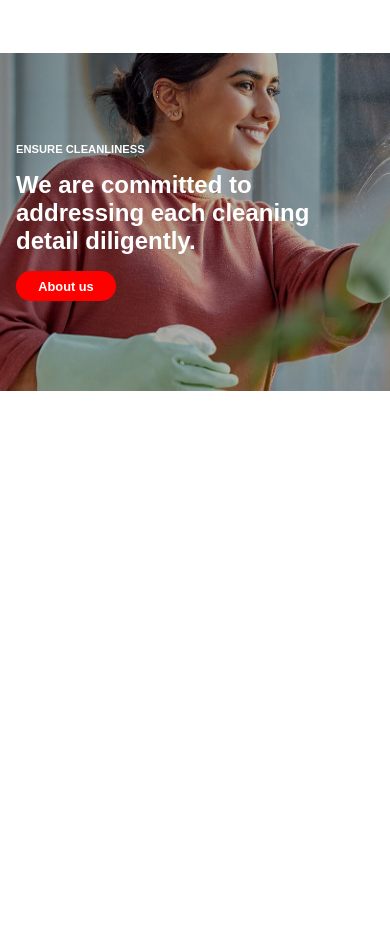
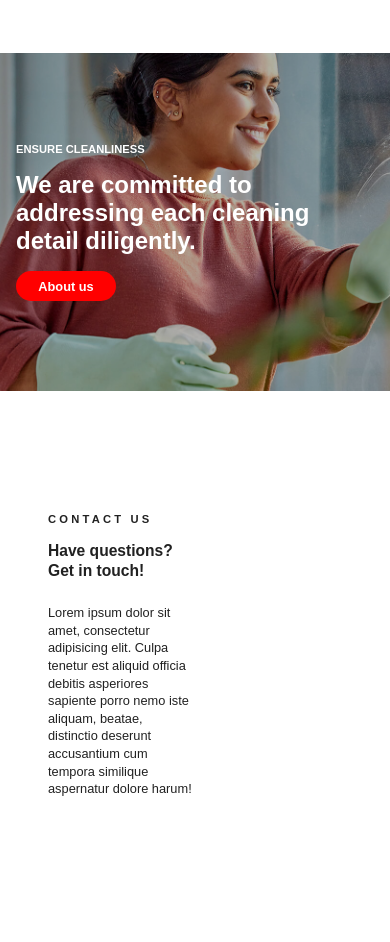
Before and after one commit to ArpanSankesh/Anthony-freelance-project-, a plain HTML site: page index.html in a window 390 px wide. Shown: the part 1457-2399 px from the top of the page. Before the commit the page ends 2354 px from the top, so only its background shows below. Drawn offline with Linux system fonts and the light colour scheme.

Commit message:
updates in responsive

```diff
--- a/index.html
+++ b/index.html
@@ -42,7 +42,6 @@
 
       </div>
       </section>
-
 
       <section id="About-us" class="about-us">
         <div class="about-pic-container">
@@ -116,6 +115,21 @@
       </div>
     </section>
 
+    <section id="contact" class="contact">
+
+
+        <div class="contact-info">
+          <h4>CONTACT US</h4>
+          <h1>Have questions? Get in touch!</h1>
+          <p>
+           Lorem ipsum dolor sit amet, consectetur adipisicing elit. Culpa tenetur est aliquid officia debitis asperiores sapiente porro nemo iste aliquam, beatae, distinctio deserunt accusantium cum tempora similique aspernatur dolore harum!
+          </p>
+
+        </div>
+
+      <div class="contact-form"></div>
+    </section>
+
     </div>
 
     <script src="script.js"></script>
--- a/style.css
+++ b/style.css
@@ -297,7 +297,7 @@ section {
 
 .service-container {
   width: 100%;
-  padding: 3rem 4rem 0 4rem;
+  padding: 3rem 1rem 0 1rem;
   display: flex;
   justify-content: center;
   flex-wrap: wrap;
@@ -333,7 +333,7 @@ section {
 
 .showcase {
   width: 100%;
-  height: 100vh;
+  height: 85vh;
 }
 
 .show-background {
@@ -372,6 +372,59 @@ section {
 
 .about-us-btn {
   z-index: 1;
+}
+
+.contact{
+  width: 100%;
+  min-height: 50vh;
+  /* background-color: yellow; */
+  padding: 5rem 0rem;
+}
+
+.contact-left{
+  width: 50%;
+  height: 100%;
+}
+.contact-info {
+  width: 50%;
+  height: 100%;
+  padding: 0 0rem 0 5rem;
+  display: flex;
+  flex-direction: column;
+  align-items: flex-start;
+  justify-content: center;
+}
+
+.contact-info h4 {
+  margin-bottom: 1.5rem;
+  font-weight: 700;
+  color: var(--fontFade-color);
+  letter-spacing: 0.2rem;
+}
+
+.contact-info h1 {
+  font-size: 5vw;
+  margin-bottom: 3rem;
+  line-height: 5vw;
+  color: var(--fontFade-color);
+}
+
+.contact-info p {
+  margin-bottom: 4rem;
+  font-weight: 100;
+  color: var(--fontFade-color);
+  line-height: 1.3rem;
+}
+
+.book-service-btn {
+  z-index: 1;
+  transition: all 0.3s;
+}
+
+.about-us-btn:hover {
+  background-color: var(--background-color);
+  color: var(--accent-color);
+  border: 2px solid var(--accent-color);
 }
 
 /* -------------------TABLET-------------------- */
@@ -439,18 +492,25 @@ section {
   .about-us{
     min-height: 50vh ;
   }
+  .showcase {
+    width: 100%;
+    height: 45vh;
+}
   .show-background {
-    height: 40vh;
+    height: 45vh;
     background-position: 60%;
   }
   .show-background h1 {
     color: #fff;
-    font-size: 3rem;
+    font-size: 2.8rem;
     z-index: 1;
   }
 }
 
 @media (max-width:900px) {
+  .navigation-bar{
+    height: 60px;
+  }
   .img1 {
     width: 330px;
     height: 450px;
@@ -470,6 +530,21 @@ section {
   height: 200px;
   padding: 0 1rem;
 
+}
+.contact-info{
+  padding: 0 0 0 3rem;
+}
+.contact-info h4 {
+  margin-bottom: 1rem;
+  font-size: 0.7rem;
+}
+.contact-info h1 {
+  font-size: 4vw;
+  margin-bottom: 1.5rem;
+}
+.contact-info p {
+  font-size: 0.8rem;
+  line-height: 1.1rem;
 }
 }
 
```
Also changed, not shown: script.js (line endings or trailing spaces).
